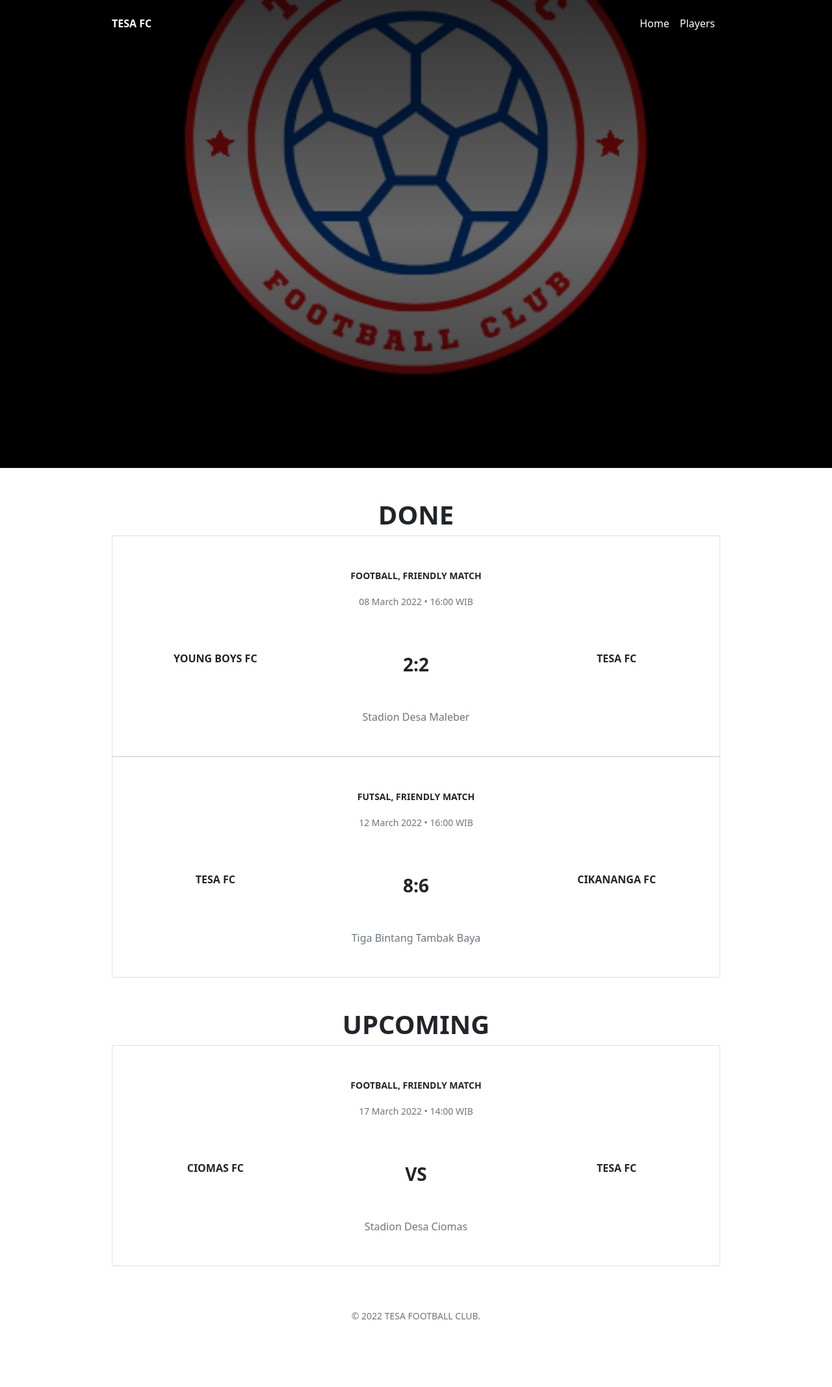
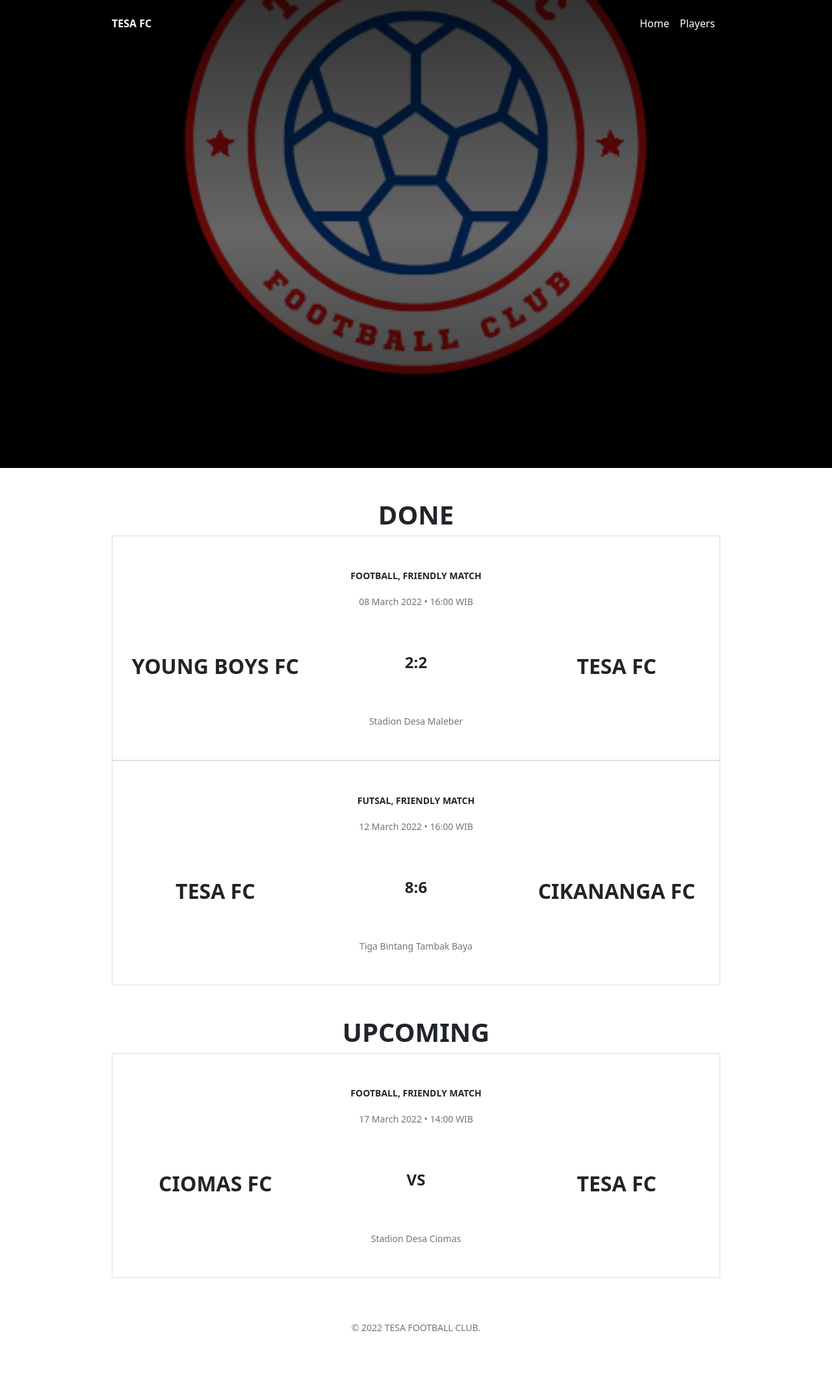
Before and after one commit to tesafc/www2, a Jekyll site: the page built from matches.html, in a window 1280 px wide. Shown: the whole page at 65% size. Built offline with Jekyll 4.4.1, drawn with Linux system fonts in a browser that asks for light colours.

Commit message:
Update matches.html

```diff
--- a/matches.html
+++ b/matches.html
@@ -26,15 +26,15 @@ image: /assets/img/logo-4.png
               <div class="text-center text-uppercase fw-bolder">{{ item.away }}</div>
             </div>-->
             <div class="row row-cols-3 text-center text-uppercase fw-bolder py-5">
-              <div class="col">{{ item.home }}</div>
+              <div class="col fs-2">{{ item.home }}</div>
               {% if item.status == "done" %}
-              <div class="col fs-3">{{ item.result }}</div>
+              <div class="col fs-4">{{ item.result }}</div>
                 {% else %}
-              <div class="col fs-3">vs</div>
+              <div class="col fs-4">vs</div>
               {% endif %}
-              <div class="col">{{ item.away }}</div>
+              <div class="col fs-2">{{ item.away }}</div>
             </div>
-            <p class="card-text text-center text-capitalize text-secondary">{{ item.place }}</p>
+            <p class="card-text text-center text-capitalize text-secondary"><small>{{ item.place }}</small></p>
           </div>
         </div>
         {% endfor %}
```
